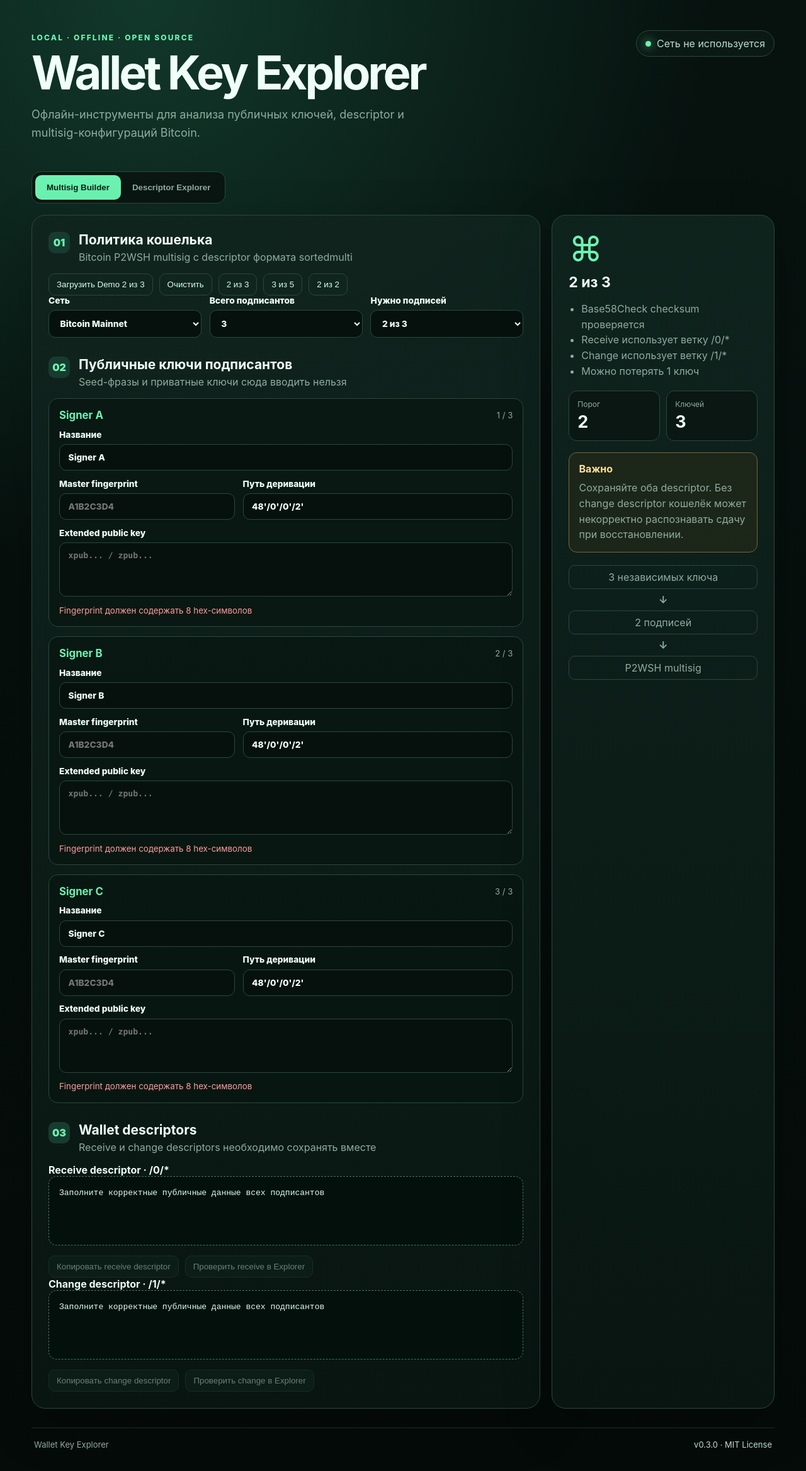
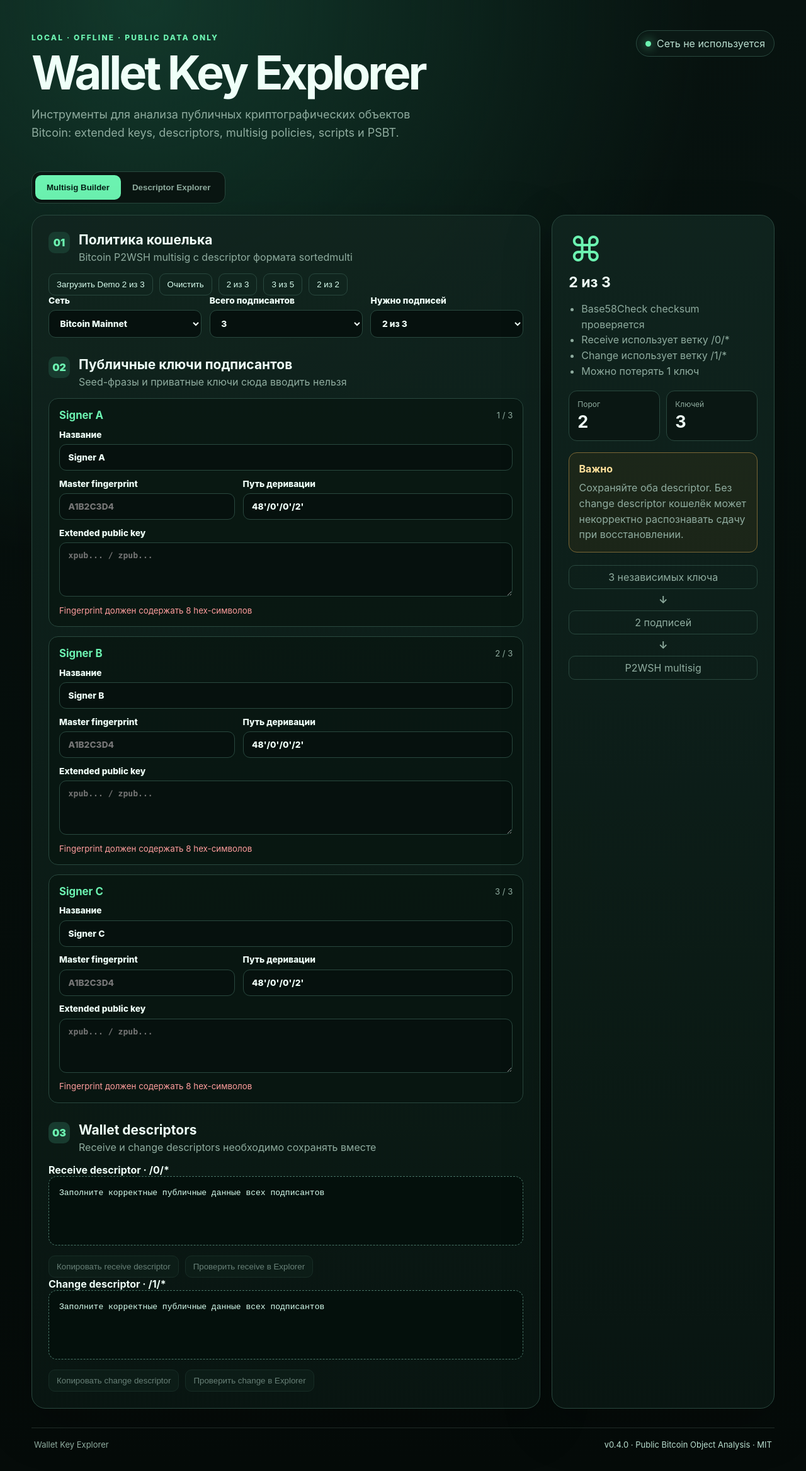
Before and after one commit to vanitoo/Wallet-Key-Explorer, a Next.js app: page / in a window 1280 px wide. Shown: the whole page at 63% size. Built offline with nearby package versions, Linux system fonts and the light colour scheme.

Commit message:
refactor: align application shell with public object analysis scope

```diff
--- a/src/app/page.tsx
+++ b/src/app/page.tsx
@@ -26,9 +26,9 @@
     <main className="shell">
       <section className="hero">
         <div>
-          <span className="eyebrow">LOCAL · OFFLINE · OPEN SOURCE</span>
+          <span className="eyebrow">LOCAL · OFFLINE · PUBLIC DATA ONLY</span>
           <h1>Wallet Key Explorer</h1>
-          <p>Офлайн-инструменты для анализа публичных ключей, descriptor и multisig-конфигураций Bitcoin.</p>
+          <p>Инструменты для анализа публичных криптографических объектов Bitcoin: extended keys, descriptors, multisig policies, scripts и PSBT.</p>
         </div>
         <div className="offline-pill"><span /> Сеть не используется</div>
       </section>
@@ -49,7 +49,7 @@
         />
       </div>
 
-      <footer className="app-footer"><span>Wallet Key Explorer</span><span>v0.3.0 · MIT License</span></footer>
+      <footer className="app-footer"><span>Wallet Key Explorer</span><span>v0.4.0 · Public Bitcoin Object Analysis · MIT</span></footer>
     </main>
   );
 }
```
